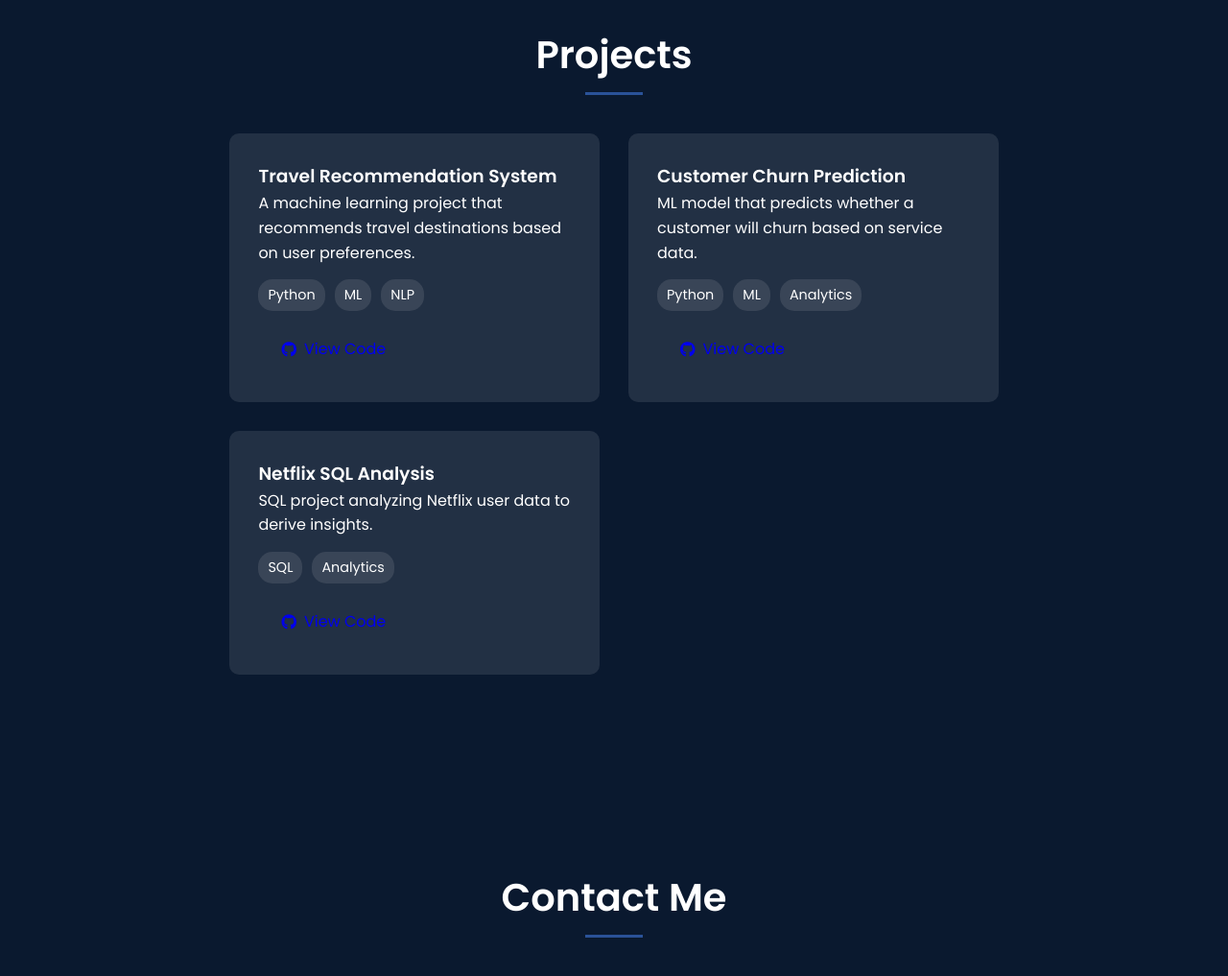
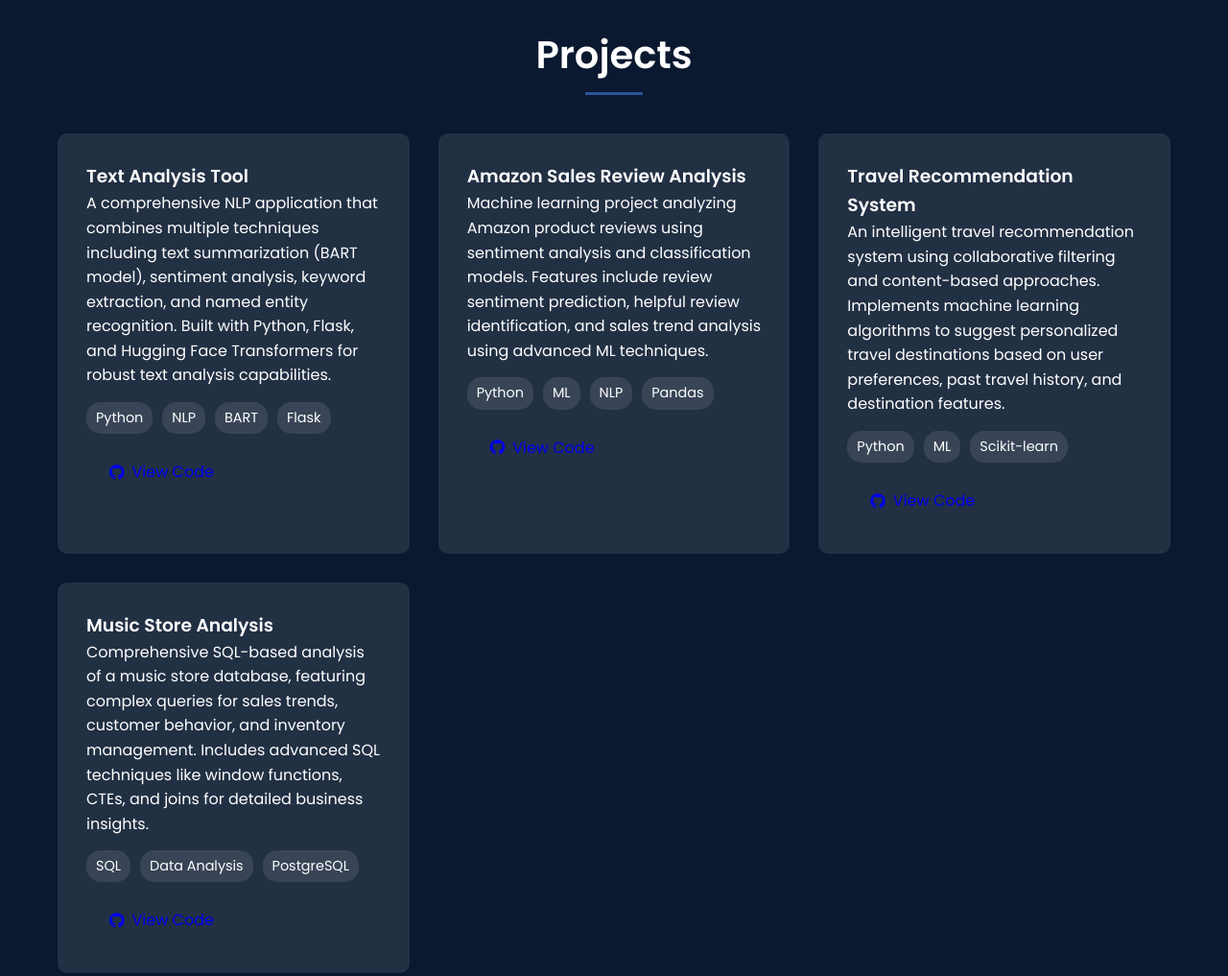
Before and after one commit to akashmaradana/my-portfolio, a plain HTML site: page index.html in a window 1280 px wide. Shown: the part 2780-3797 px from the top of the page at 96% size. Drawn offline with nearby package versions, Linux system fonts and the light colour scheme.

Commit message:
Update project descriptions with detailed information about NLP, ML, and SQL projects

```diff
--- a/index.html
+++ b/index.html
@@ -156,12 +156,46 @@
       <div class="projects-grid">
         <div class="project-card">
           <div class="project-content">
-            <h3>Travel Recommendation System</h3>
-            <p>A machine learning project that recommends travel destinations based on user preferences.</p>
+            <h3>Text Analysis Tool</h3>
+            <p>A comprehensive NLP application that combines multiple techniques including text summarization (BART model), sentiment analysis, keyword extraction, and named entity recognition. Built with Python, Flask, and Hugging Face Transformers for robust text analysis capabilities.</p>
+            <div class="project-tech">
+              <span>Python</span>
+              <span>NLP</span>
+              <span>BART</span>
+              <span>Flask</span>
+            </div>
+            <div class="project-links">
+              <a href="https://github.com/akashmaradana/text-analysis-tool" target="_blank" class="btn">
+                <i class="fab fa-github"></i> View Code
+              </a>
+            </div>
+          </div>
+        </div>
+        <div class="project-card">
+          <div class="project-content">
+            <h3>Amazon Sales Review Analysis</h3>
+            <p>Machine learning project analyzing Amazon product reviews using sentiment analysis and classification models. Features include review sentiment prediction, helpful review identification, and sales trend analysis using advanced ML techniques.</p>
             <div class="project-tech">
               <span>Python</span>
               <span>ML</span>
               <span>NLP</span>
+              <span>Pandas</span>
+            </div>
+            <div class="project-links">
+              <a href="https://github.com/akashmaradana/Amazon_sales_review" target="_blank" class="btn">
+                <i class="fab fa-github"></i> View Code
+              </a>
+            </div>
+          </div>
+        </div>
+        <div class="project-card">
+          <div class="project-content">
+            <h3>Travel Recommendation System</h3>
+            <p>An intelligent travel recommendation system using collaborative filtering and content-based approaches. Implements machine learning algorithms to suggest personalized travel destinations based on user preferences, past travel history, and destination features.</p>
+            <div class="project-tech">
+              <span>Python</span>
+              <span>ML</span>
+              <span>Scikit-learn</span>
             </div>
             <div class="project-links">
               <a href="https://github.com/akashmaradana/Travel_recommendation" target="_blank" class="btn">
@@ -172,30 +206,15 @@
         </div>
         <div class="project-card">
           <div class="project-content">
-            <h3>Customer Churn Prediction</h3>
-            <p>ML model that predicts whether a customer will churn based on service data.</p>
+            <h3>Music Store Analysis</h3>
+            <p>Comprehensive SQL-based analysis of a music store database, featuring complex queries for sales trends, customer behavior, and inventory management. Includes advanced SQL techniques like window functions, CTEs, and joins for detailed business insights.</p>
             <div class="project-tech">
-              <span>Python</span>
-              <span>ML</span>
-              <span>Analytics</span>
+              <span>SQL</span>
+              <span>Data Analysis</span>
+              <span>PostgreSQL</span>
             </div>
             <div class="project-links">
-              <a href="https://github.com/akashmaradana/Customer_churn" target="_blank" class="btn">
-                <i class="fab fa-github"></i> View Code
-              </a>
-            </div>
-          </div>
-        </div>
-        <div class="project-card">
-          <div class="project-content">
-            <h3>Netflix SQL Analysis</h3>
-            <p>SQL project analyzing Netflix user data to derive insights.</p>
-            <div class="project-tech">
-              <span>SQL</span>
-              <span>Analytics</span>
-            </div>
-            <div class="project-links">
-              <a href="https://github.com/akashmaradana/Netflix" target="_blank" class="btn">
+              <a href="https://github.com/akashmaradana/Music_store" target="_blank" class="btn">
                 <i class="fab fa-github"></i> View Code
               </a>
             </div>
```
